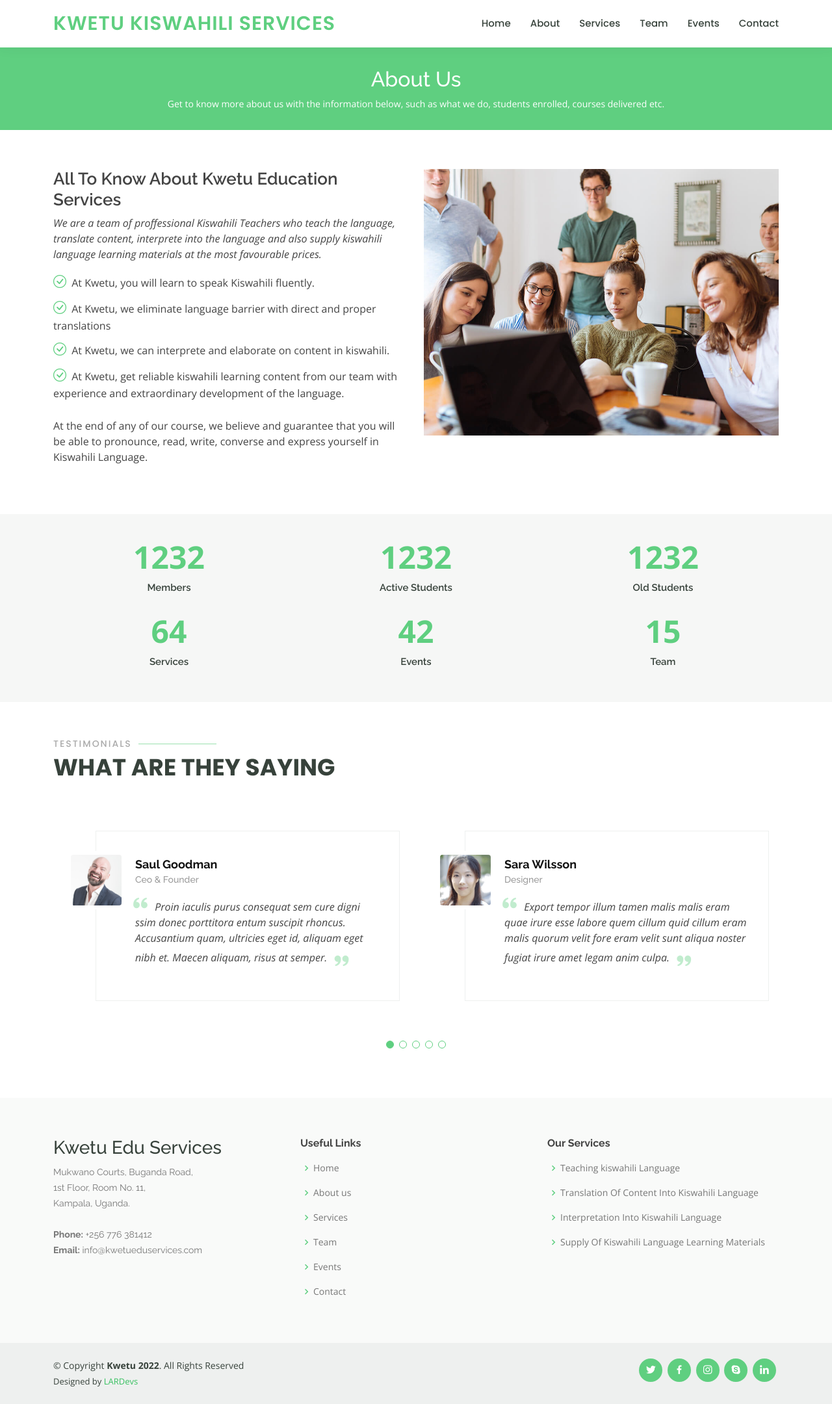
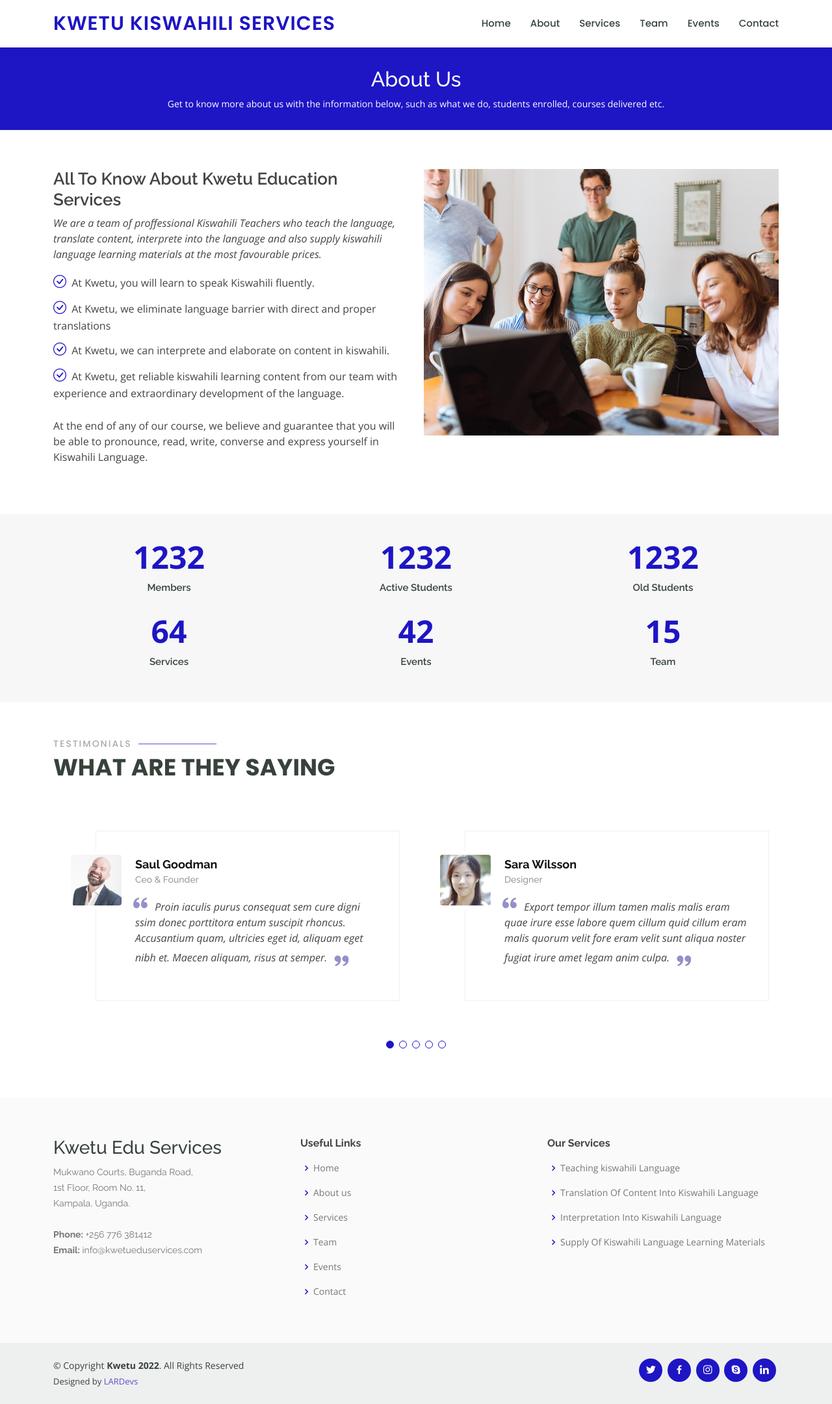
Before and after one commit to latrondav/kwetu-edu-services, a Django app: page /about/ in a window 1280 px wide. Shown: the whole page at 65% size. Run offline with Django 4.2, Linux system fonts and the light colour scheme; some libraries are stand-ins or nearby versions.

Commit message:
Update style.css

```diff
--- a/kwetuapp/static/assets/css/style.css
+++ b/kwetuapp/static/assets/css/style.css
@@ -9,12 +9,12 @@ body {
 }
 
 a {
-  color: #5fcf80;
+  color: #1e15c5;
   text-decoration: none;
 }
 
 a:hover {
-  color: #86db9f;
+  color: #5852c9;
   text-decoration: none;
 }
 
@@ -141,7 +141,7 @@ h6 {
 }
 
 #header .logo a {
-  color: #5fcf80;
+  color: #1e15c5;
 }
 
 #header .logo img {
@@ -560,7 +560,7 @@ section {
   width: 120px;
   height: 1px;
   display: inline-block;
-  background: #9ae1af;
+  background: #5852c9;
   margin: 4px 10px;
 }
 
@@ -577,7 +577,7 @@ section {
 .breadcrumbs {
   margin-top: 73px;
   text-align: center;
-  background: #5fcf80;
+  background: #1e15c5;
   padding: 30px 0;
   color: #fff;
 }
@@ -618,11 +618,11 @@ section {
 .about .content ul i {
   font-size: 20px;
   padding-right: 4px;
-  color: #5fcf80;
+  color: #1e15c5;
 }
 
 .about .content .learn-more-btn {
-  background: #5fcf80;
+  background: #1e15c5;
   color: #fff;
   border-radius: 50px;
   padding: 8px 25px 9px 25px;
@@ -654,7 +654,7 @@ section {
 .counts .counters span {
   font-size: 48px;
   display: block;
-  color: #5fcf80;
+  color: #1e15c5;
   font-weight: 700;
 }
 
@@ -943,7 +943,7 @@ section {
 
 .testimonials .testimonial-item .quote-icon-left,
 .testimonials .testimonial-item .quote-icon-right {
-  color: #c1ecce;
+  color: #9390ca;
   font-size: 26px;
 }
 
@@ -975,11 +975,11 @@ section {
   height: 12px;
   background-color: #fff;
   opacity: 1;
-  border: 1px solid #5fcf80;
+  border: 1px solid #1e15c5;
 }
 
 .testimonials .swiper-pagination .swiper-pagination-bullet-active {
-  background-color: #5fcf80;
+  background-color: #1e15c5;
 }
 
 @media (max-width: 767px) {
@@ -1482,7 +1482,7 @@ section {
 
 #footer .footer-top .footer-links ul i {
   padding-right: 2px;
-  color: #5fcf80;
+  color: #1e15c5;
   font-size: 18px;
   line-height: 1;
 }
@@ -1563,18 +1563,18 @@ section {
 }
 
 #footer .credits a {
-  color: #3ac162;
+  color: #5852c9;
   transition: 0.3s;
 }
 
 #footer .credits a:hover {
-  color: #5fcf80;
+  color: #1e15c5;
 }
 
 #footer .social-links a {
   font-size: 18px;
   display: inline-block;
-  background: #5fcf80;
+  background: #1e15c5;
   color: #fff;
   line-height: 1;
   padding: 8px 0;
```
Also changed, not shown: other parts of kwetuapp/static/assets/css/style.css (+44 -44 lines).
